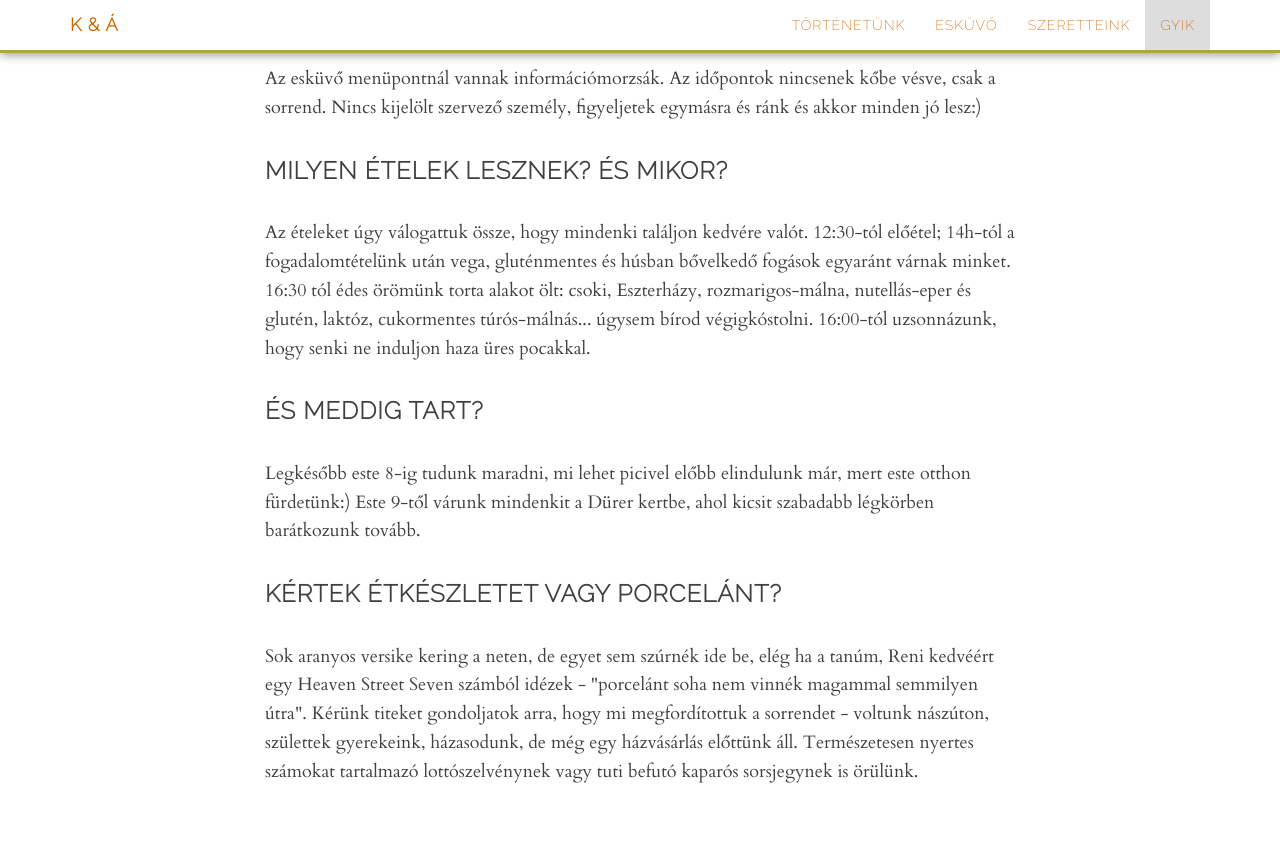
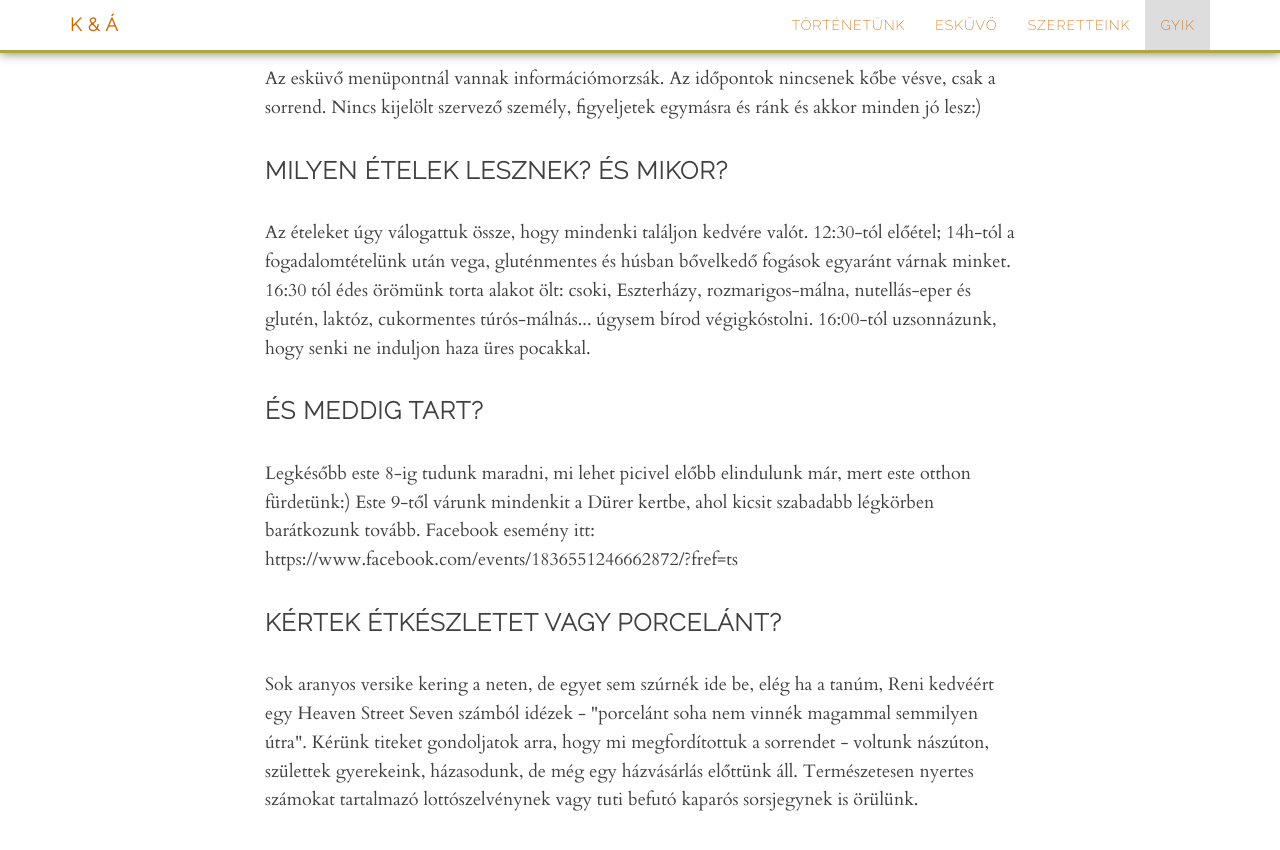
Before and after one commit to klaudiaesakos/klaudiaesakos.github.io, a Jekyll site: the page built from faq.html, in a window 1280 px wide and 900 px high, scrolled down 706 px. Shown: the top 850 px of the window. Built offline with Jekyll 4.4.1, drawn with Linux system fonts in a browser that asks for light colours.

Commit message:
Update _config.yml

```diff
--- a/_config.yml
+++ b/_config.yml
@@ -141,7 +141,7 @@ faq:
        Az ételeket úgy válogattuk össze, hogy mindenki találjon kedvére valót. 12:30-tól előétel; 14h-tól  a fogadalomtételünk után vega, gluténmentes és húsban bővelkedő fogások egyaránt várnak minket. 16:30 tól édes örömünk torta alakot ölt: csoki, Eszterházy, rozmarigos-málna, nutellás-eper és glutén, laktóz, cukormentes túrós-málnás... úgysem bírod végigkóstolni. 16:00-tól uzsonnázunk, hogy senki ne induljon haza üres pocakkal.
     - question: És meddig tart?
       answer: |
-       Legkésőbb este 8-ig tudunk maradni, mi lehet picivel előbb elindulunk már, mert este otthon fürdetünk:) Este 9-től várunk mindenkit a Dürer kertbe, ahol kicsit szabadabb légkörben barátkozunk tovább.
+       Legkésőbb este 8-ig tudunk maradni, mi lehet picivel előbb elindulunk már, mert este otthon fürdetünk:) Este 9-től várunk mindenkit a Dürer kertbe, ahol kicsit szabadabb légkörben barátkozunk tovább. Facebook esemény itt: https://www.facebook.com/events/1836551246662872/?fref=ts
     - question: Kértek étkészletet vagy porcelánt?
       answer: |
        Sok aranyos versike kering a neten, de egyet sem szúrnék ide be, elég ha a tanúm, Reni kedvéért egy Heaven Street Seven számból idézek - "porcelánt soha nem vinnék magammal semmilyen útra". Kérünk titeket gondoljatok arra, hogy mi megfordítottuk a sorrendet - voltunk nászúton, születtek gyerekeink, házasodunk, de még egy házvásárlás előttünk áll. Természetesen nyertes számokat tartalmazó lottószelvénynek vagy tuti befutó kaparós sorsjegynek is örülünk.
```
